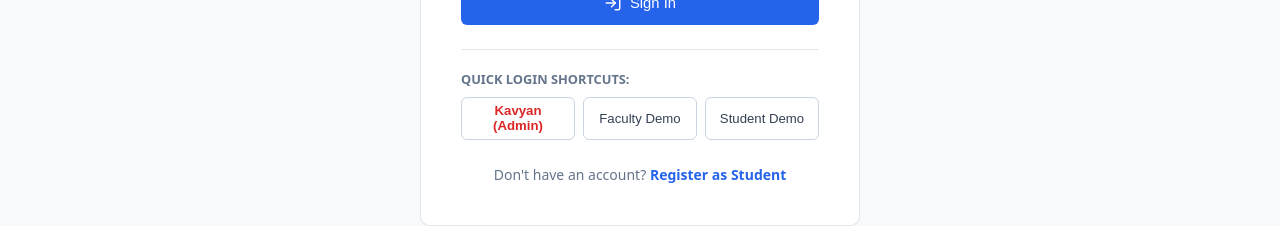
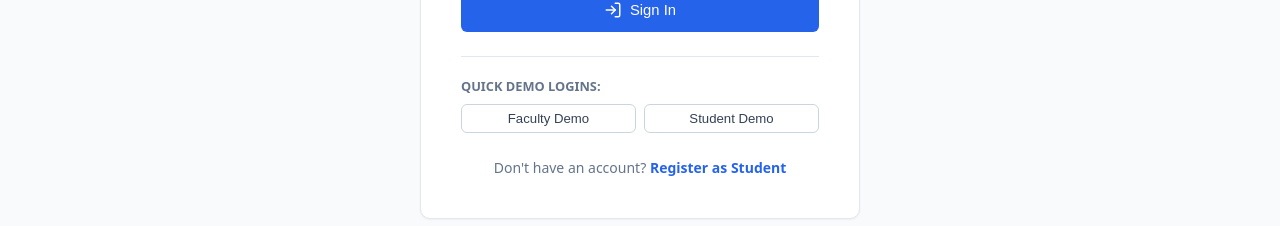
Before and after one commit to kavyan1018/exam-portal, a React app in the folder frontend/: page /login in a window 1280 px wide. Shown: the part 547-773 px from the top of the page. Built offline with nearby package versions, Linux system fonts and the light colour scheme; no server answers; the HTML template or start-up script is replaced by a standard one.

Commit message:
Remove Admin shortcut button from public login page for security

```diff
--- a/frontend/src/pages/Login.jsx
+++ b/frontend/src/pages/Login.jsx
@@ -30,10 +30,7 @@ export default function Login() {
   };
 
   const fillDemo = (role) => {
-    if (role === 'kavyan') {
-      setEmail('kavvyanfaculty@gmail.com');
-      setPassword('kavyan@faculty22');
-    } else if (role === 'student') {
+    if (role === 'student') {
       setEmail('student@college.edu');
       setPassword('Student@123');
     } else {
@@ -94,11 +91,8 @@ export default function Login() {
         </form>
 
         <div style={{ marginTop: '1.5rem', paddingTop: '1.25rem', borderTop: '1px solid #e2e8f0' }}>
-          <p style={{ fontSize: '0.8rem', color: '#64748b', marginBottom: '0.5rem', fontWeight: 600 }}>QUICK LOGIN SHORTCUTS:</p>
-          <div style={{ display: 'grid', gridTemplateColumns: 'repeat(3, 1fr)', gap: '0.5rem' }}>
-            <button type="button" onClick={() => fillDemo('kavyan')} className="btn btn-secondary btn-sm" style={{ fontWeight: 700, color: '#dc2626' }}>
-              Kavyan (Admin)
-            </button>
+          <p style={{ fontSize: '0.8rem', color: '#64748b', marginBottom: '0.5rem', fontWeight: 600 }}>QUICK DEMO LOGINS:</p>
+          <div style={{ display: 'grid', gridTemplateColumns: '1fr 1fr', gap: '0.5rem' }}>
             <button type="button" onClick={() => fillDemo('faculty')} className="btn btn-secondary btn-sm">
               Faculty Demo
             </button>
```
